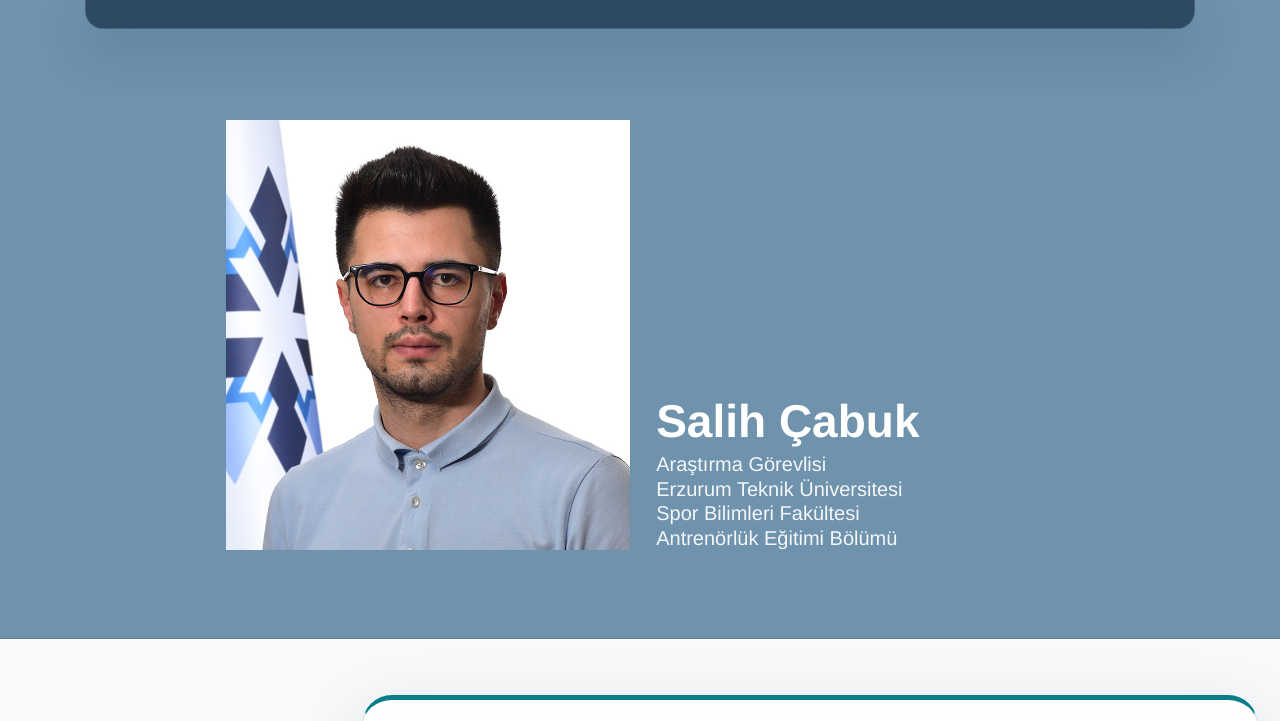
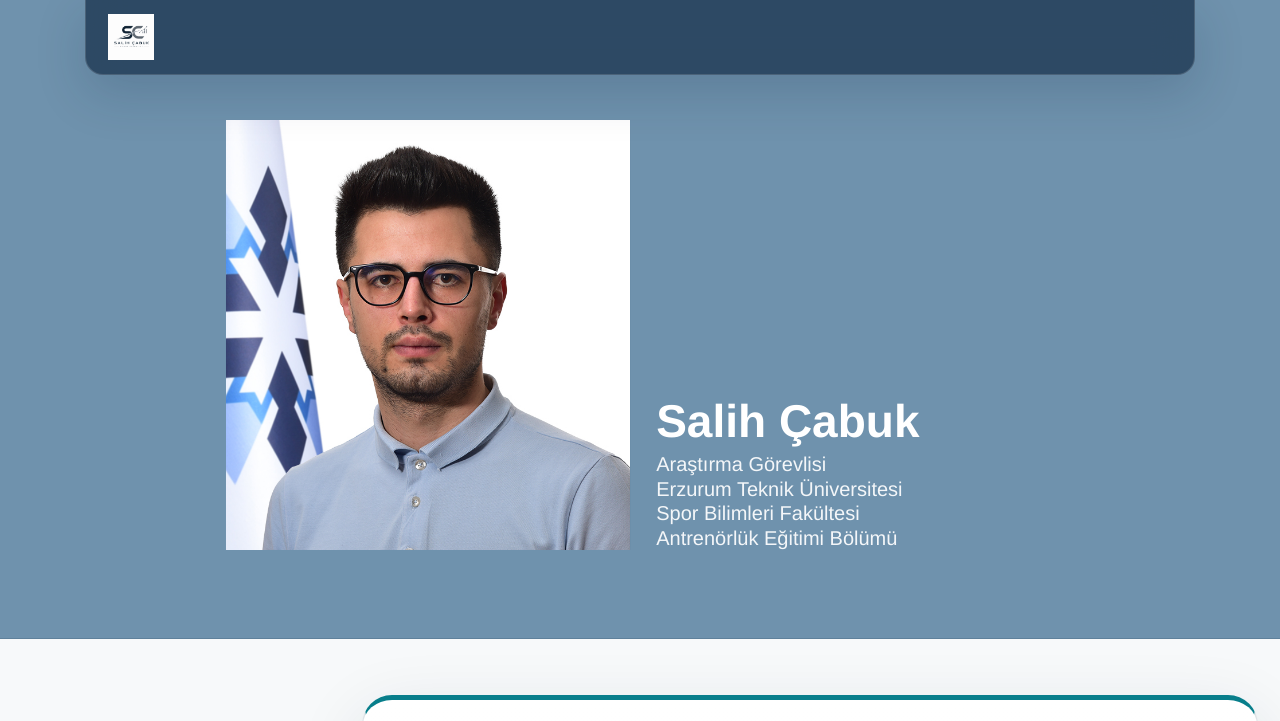
Before and after one commit to salihcabukk/salihcabukk.github.io, a plain HTML site: page index.html in a window 1280 px wide. Shown: the top 721 px of the page. Drawn offline with Linux system fonts and the light colour scheme.

Commit message:
Add files via upload

```diff
--- a/index.html
+++ b/index.html
@@ -18,6 +18,11 @@
   </head>
   <body class="home-page">
     <header class="site-header">
+      <a class="brand" href="index.html">
+        <span class="brand-photo">
+          <img src="logo.png" alt="Salih Çabuk logo" />
+        </span>
+      </a>
     </header>
 
     <main>
--- a/styles.css
+++ b/styles.css
@@ -105,14 +105,14 @@ a {
 
 .brand-photo {
   display: block;
-  width: 42px;
-  height: 42px;
+  width: 46px;
+  height: 46px;
   overflow: hidden;
-  padding: 4px;
-  border: 1px solid rgba(8, 126, 139, 0.22);
-  border-radius: 12px;
-  background: #ffffff;
-  box-shadow: 0 0 0 4px rgba(8, 126, 139, 0.08);
+  padding: 0;
+  border: 0;
+  border-radius: 0;
+  background: transparent;
+  box-shadow: none;
   flex: 0 0 auto;
   cursor: zoom-in;
 }
```
